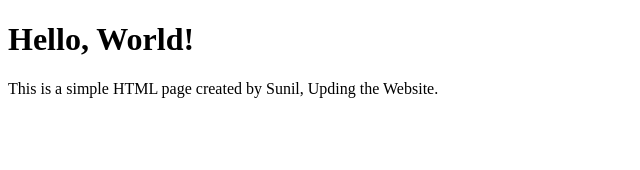
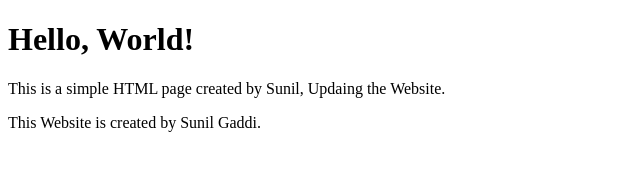
Before and after one commit to sunilgaddi2022/sunilcicdr, a plain HTML site: page index.html in a window 1280 px wide. Shown: the whole page, without its empty margins (0-640 px from the left). Drawn offline with Linux system fonts and the light colour scheme.

Commit message:
Creator name update index.html

```diff
--- a/index.html
+++ b/index.html
@@ -9,7 +9,8 @@
 
     <h1>Hello, World!</h1>
 
-    <p>This is a simple HTML page created by Sunil, Upding the Website.</p>
+    <p>This is a simple HTML page created by Sunil, Updaing the Website.</p>
+    <p>This Website is created by Sunil Gaddi.</p>
 
 </body>
 </html>
```
